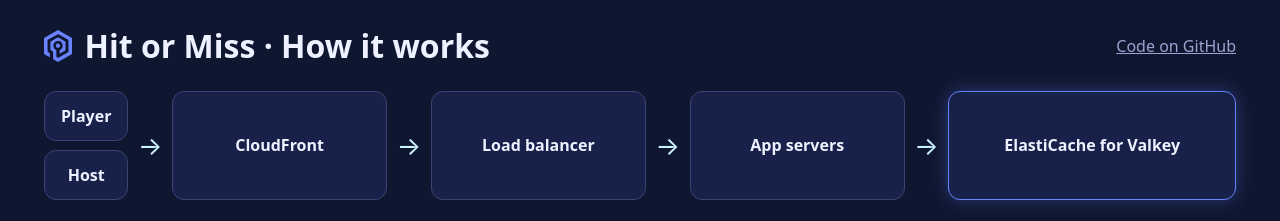
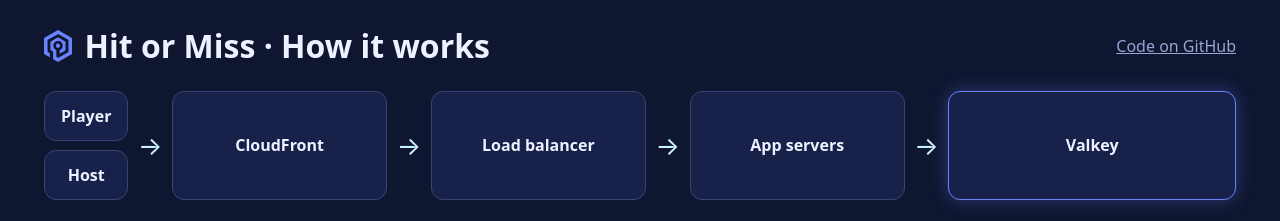
Before and after one commit to madolson/hit-or-miss, a website: page app/public/how.html in a window 1280 px wide. Shown: the top 221 px of the page. Drawn offline with Linux system fonts and the light colour scheme.

Commit message:
How it works: label the store Valkey
Signed-off-by: Madelyn Olson <madelyneolson@gmail.com>

```diff
--- a/app/public/how.html
+++ b/app/public/how.html
@@ -52,7 +52,7 @@
     <div class="arrow"></div>
     <div class="node"><strong>App servers</strong></div>
     <div class="arrow"></div>
-    <div class="node valkey"><strong>ElastiCache for Valkey</strong></div>
+    <div class="node valkey"><strong>Valkey</strong></div>
   </div>
   <div class="cases" id="cases"></div>
 </main>
```
